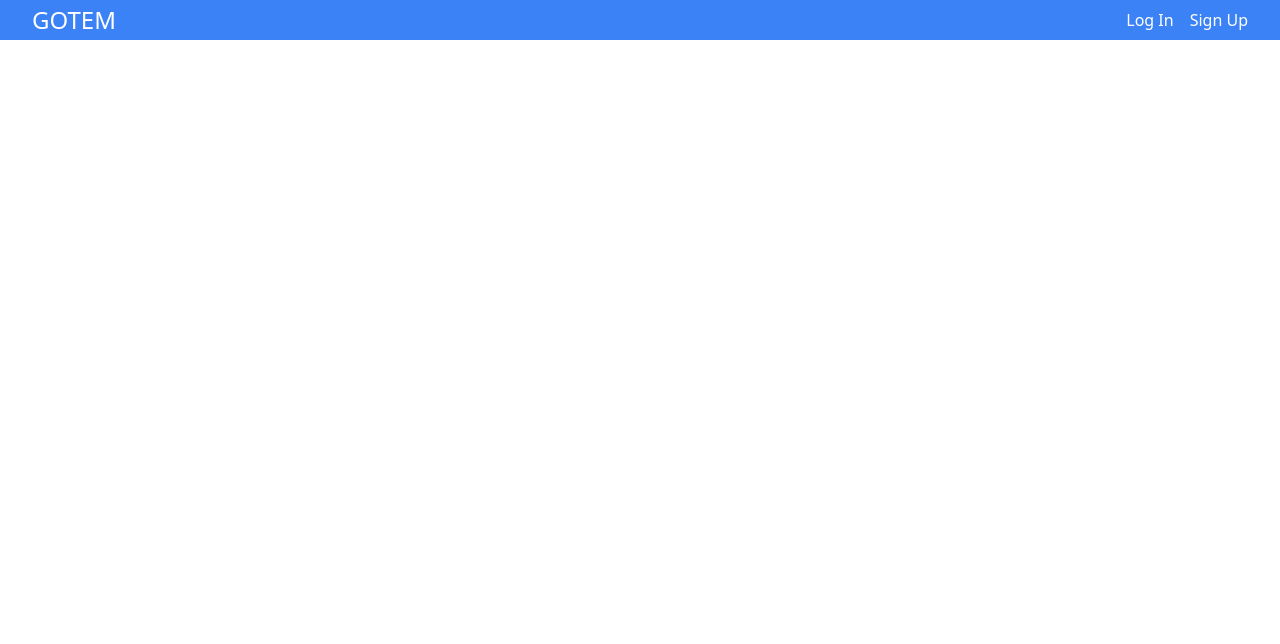
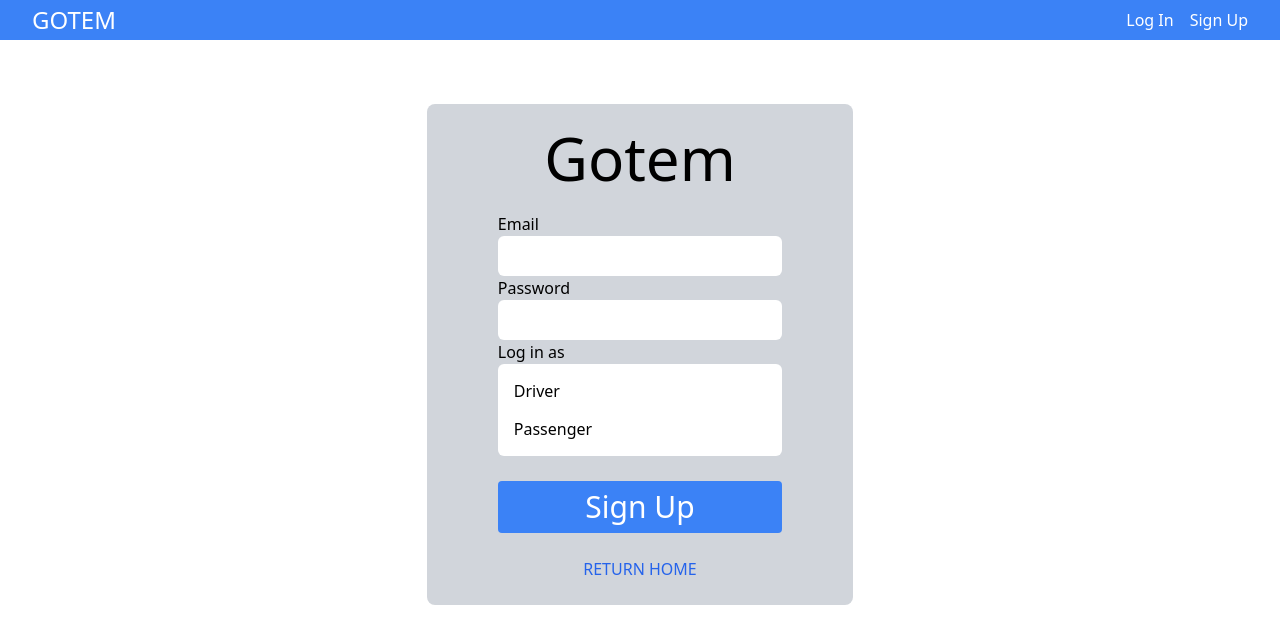
Before and after one commit to soumildatta/gotem, a React (Create React App) app: page / in a window 1280 px wide. Shown: the top 644 px of the page. Built offline with nearby package versions, Linux system fonts and the light colour scheme.

Commit message:
signup page

```diff
--- a/src/App.jsx
+++ b/src/App.jsx
@@ -1,10 +1,12 @@
 import "./App.css";
 import Navbar from "./shared/Navbar/Navbar";
+import Signup from "./login/signup";
 
 function App() {
   return (
     <div className="App">
       <Navbar/>
+      <Signup/>
     </div>
   );
 }
--- /dev/null
+++ b/src/login/signup.jsx
@@ -0,0 +1,37 @@
+import React from 'react'
+
+const Signup = () => {
+    return (
+        <div className="grid justify-items-center rounded-lg w-4/12 mx-auto my-16 p-15 bg-gray-300">
+
+            <br/> <p className="text-6xl"> Gotem </p> <br/>
+
+            <form className="w-2/3">
+                <div>
+                    Email <br/>
+                    <input type="email" className="w-full p-2 rounded-md"/>
+                </div>
+
+                <div>
+                    Password<br/>
+                    <input type="password" className="w-full p-2 rounded-md" autoComplete="new-password"/>
+                </div>
+
+                <div>
+                    Log in as <br/>
+                    <select size="2" className="w-full p-2 rounded-md ">
+                        <option value="driver" className="p-2 hover:bg-gray-200"> Driver </option>
+                        <option value="passenger" className="p-2 hover:bg-gray-200"> Passenger </option>
+                    </select>
+                </div>
+
+                <br/>
+                <input value="Sign Up" className="py-2 px-4 rounded bg-blue-500 hover:bg-blue-700 text-white w-full text-3xl" type="button"/>
+            </form>
+
+            <br/> <a href="#" className="text-blue-600 hover:underline"> RETURN HOME </a> <br/>
+        </div>
+    )
+}
+
+export default Signup;
```
